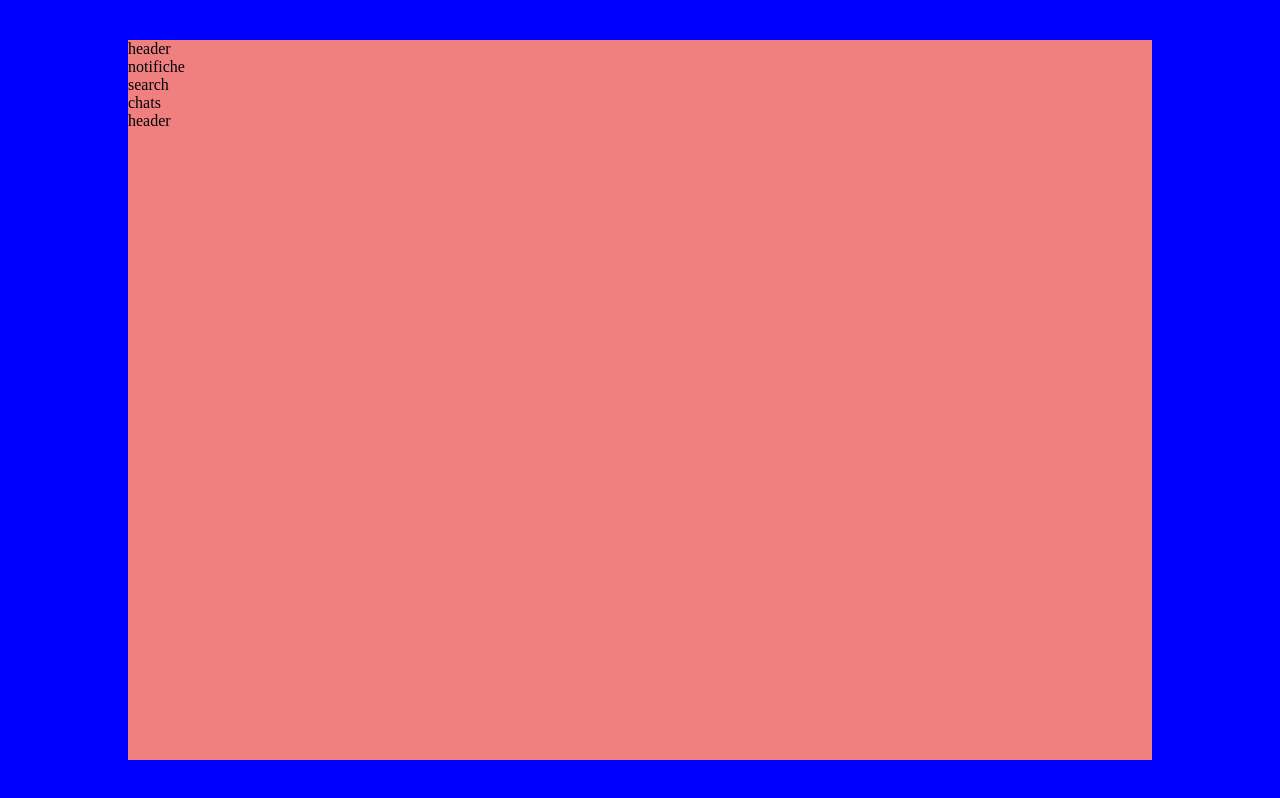
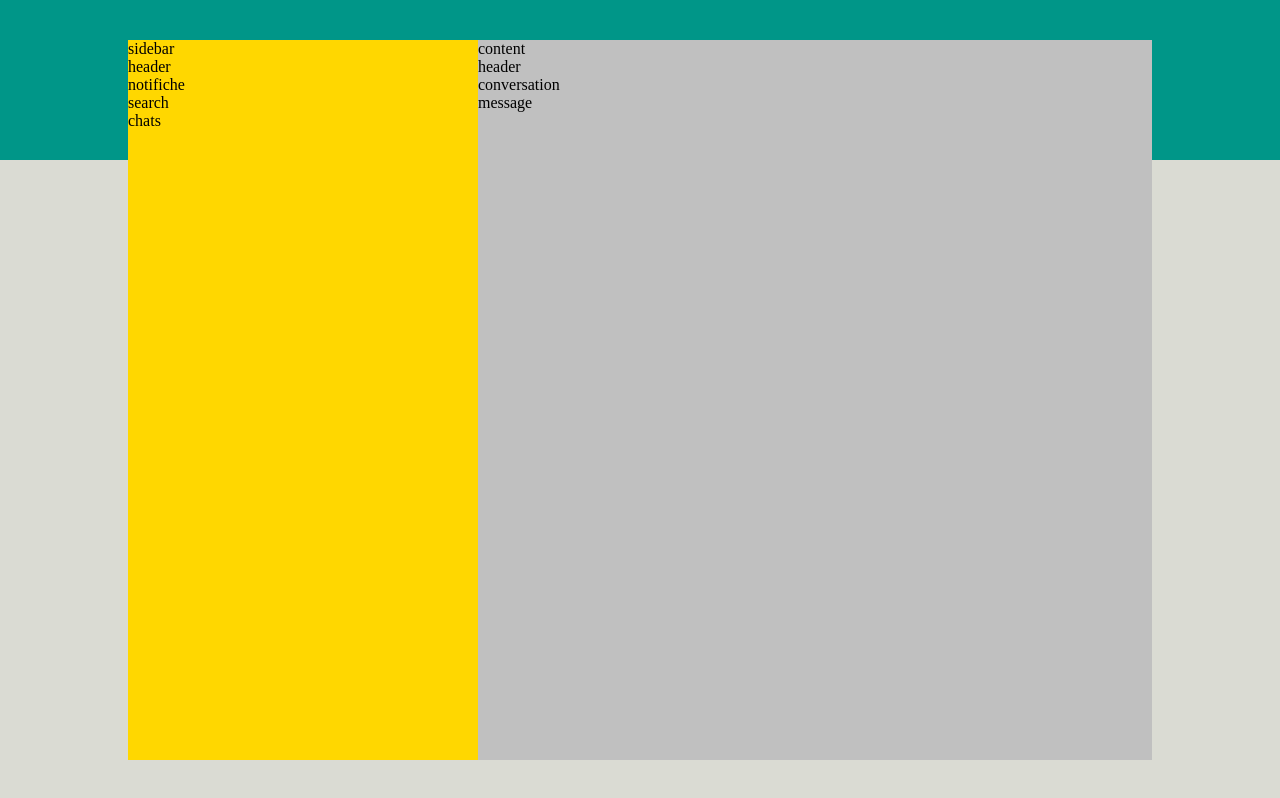
Before and after one commit to StefanoAntonelli93/html-css-boolzapp, a plain HTML site: page index.html in a window 1280 px wide. Drawn offline with Linux system fonts and the light colour scheme.

Commit message:
[UPD] add layout colonne(sidebar ,content) e bg body

```diff
--- a/css/style.css
+++ b/css/style.css
@@ -14,14 +14,19 @@ body {
 }
 .container {
     background-color: lightcoral;
-    width: 80%;
-    height: 90%;
-    margin: auto;
+    width: 100%;
+    display: flex;
+
 }
-.row {
-    display: flex;
-    flex-wrap: wrap;
+.sidebar {
+    background-color: gold;
+    display: none;
 }
+.content {
+    background-color: silver;
+    flex-grow: 1;
+}
+
 
 @media screen and (min-width: 576px){
     body {
@@ -32,19 +37,25 @@ body {
     body {
         background-color: lightseagreen;
     }
-}
-@media screen and (min-width: 992px) {
-    body {
-        background-color: blue;
+    .sidebar {
+        display: block;
+        flex-shrink: 0;
     }
 }
 @media screen and (min-width: 992px) {
     body {
-        background-color: blue;
+        background-image: linear-gradient(to top, #dadbd3 80%, #009688 80%);
 
     }
     .container {
-        max-width: 1200px;
+        background-color: orange;
+        width: 80%;
+        height: 90%;
         margin: auto;
     }
+    .sidebar{
+        width: 350px;
+    }
+
+
 }
--- a/index.html
+++ b/index.html
@@ -6,18 +6,18 @@
     <title>Boolzapp Layout</title>
     <link rel="stylesheet" href="css/style.css">
 </head>
-<body>
+<body class="bg">
     <div class="container">
-        <div class="sidebar">
+        <div class="sidebar">sidebar
             <header>header</header>
             <div class="notifiche">notifiche</div>
             <div class="search">search</div>
             <div class="chats">chats</div>
         </div>
-        <div class="content">
+        <div class="content">content
             <header>header</header>
-            <div class="conversation"></div>
-            <footer class="message"></footer>
+            <div class="conversation">conversation</div>
+            <footer class="message">message</footer>
         </div>
     </div>
 </body>
```
